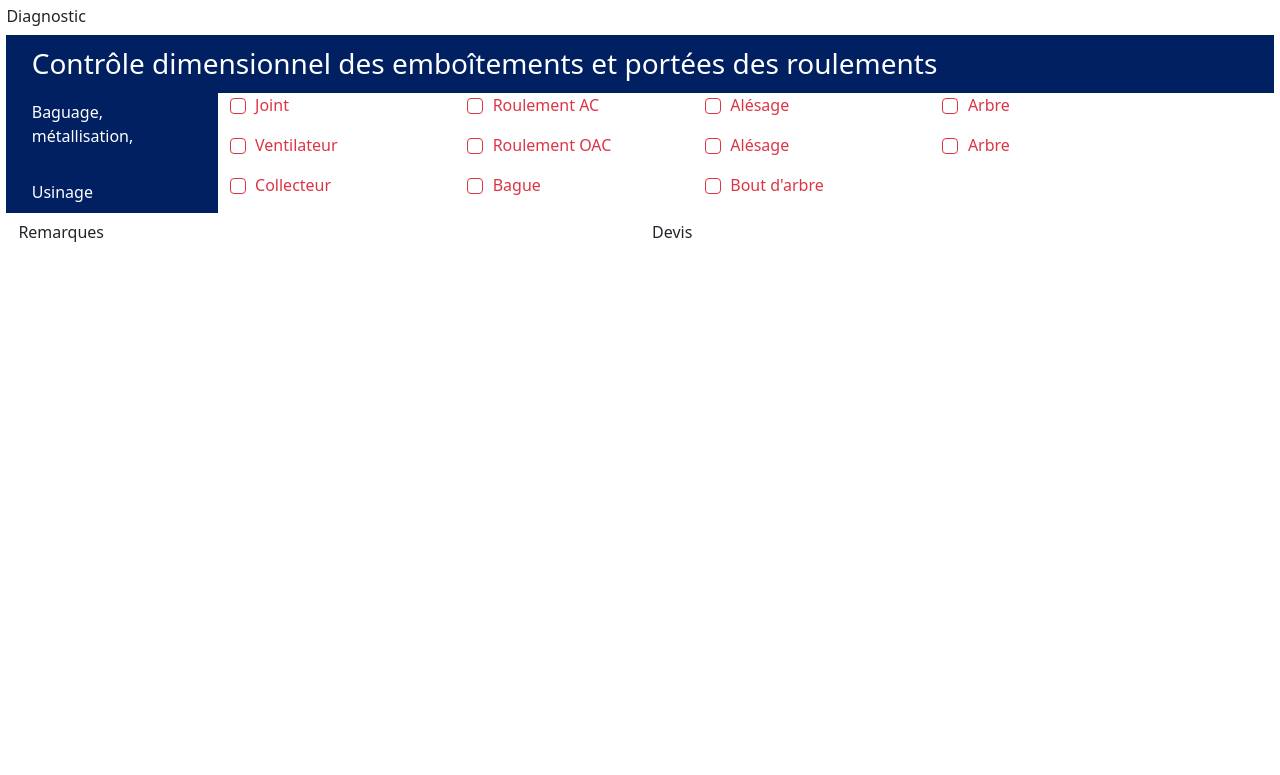
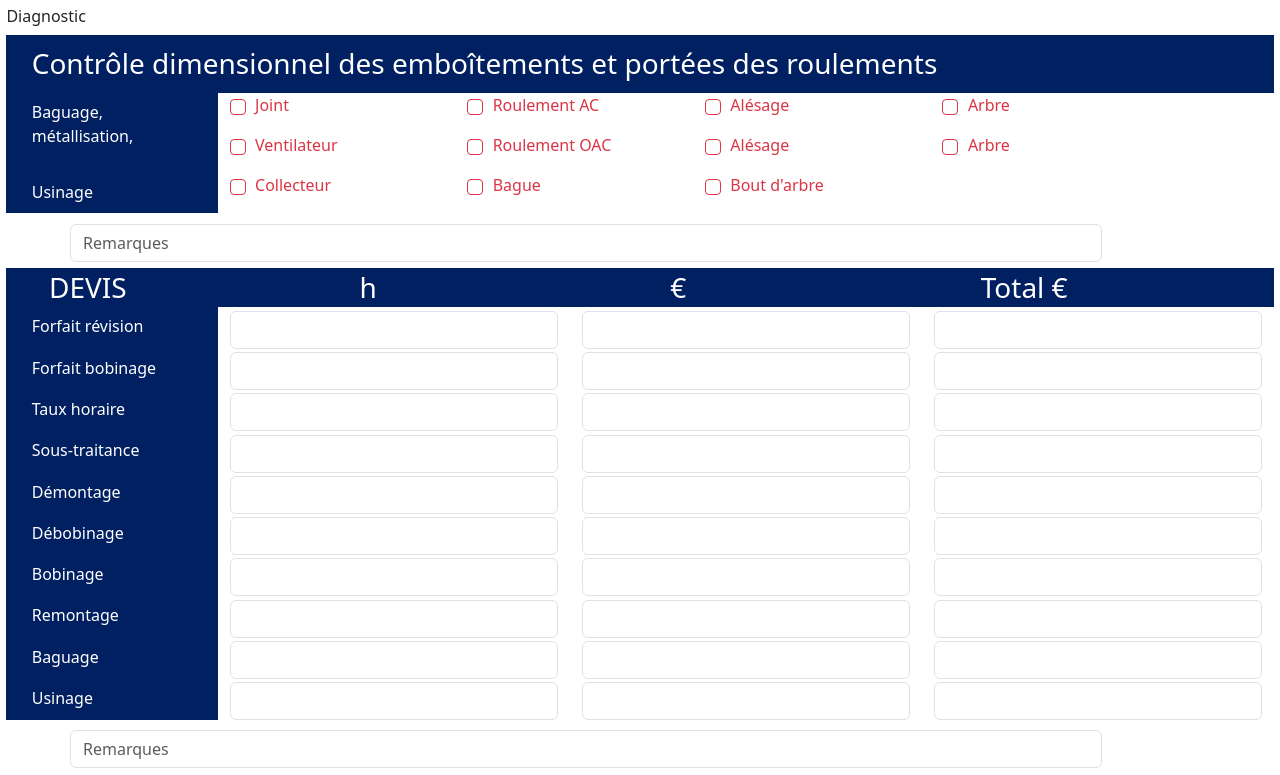
Before and after one commit to Mohamed-elg/PRI, an Angular app in the folder web/: page / in a window 1280 px wide. Shown: the part 680-1455 px from the top of the page. Before the commit the page ends 930 px from the top, so only its background shows below. Built offline with nearby package versions, Linux system fonts and the light colour scheme.

Commit message:
Creation quotation component and style modif

```diff
--- a/web/src/app/app.module.ts
+++ b/web/src/app/app.module.ts
@@ -8,6 +8,7 @@ import { EquipmentCharacteristicsComponent } from './equipment-characteristics/e
 import { TasksComponent } from './tasks/tasks.component';
 import { MechanicalSheetComponent } from './mechanical-sheet/mechanical-sheet.component';
 import { DimensionalInspectionComponent } from './dimensional-inspection/dimensional-inspection.component';
+import { QuotationComponent } from './quotation/quotation.component';
 
 @NgModule({
   declarations: [
@@ -16,7 +17,8 @@ import { DimensionalInspectionComponent } from './dimensional-inspection/dimensi
     EquipmentCharacteristicsComponent,
     TasksComponent,
     MechanicalSheetComponent,
-    DimensionalInspectionComponent
+    DimensionalInspectionComponent,
+    QuotationComponent
   ],
   imports: [
     BrowserModule,
--- a/web/src/app/dimensional-inspection/dimensional-inspection.component.css
+++ b/web/src/app/dimensional-inspection/dimensional-inspection.component.css
@@ -10,11 +10,8 @@ h3{
     margin: 0;
 }
 
-input {
+#comment {
     margin-top: 1%;
-}
-
-#comment {
     margin-left: 5%;
 }
 
--- a/web/src/app/dimensional-inspection/dimensional-inspection.component.html
+++ b/web/src/app/dimensional-inspection/dimensional-inspection.component.html
@@ -16,22 +16,22 @@
                     </div>
                     <div class="col">
                         <div class="form-check mb-3">
-                            <input type="checkbox" class="form-check-input" id="validationFormCheck1" required>
-                            <label class="form-check-label" for="validationFormCheck1">Roulement AC</label>
+                            <input type="checkbox" class="form-check-input" id="validationFormCheck2" required>
+                            <label class="form-check-label" for="validationFormCheck2">Roulement AC</label>
                             <div class="valid-feedback">OK</div>
                         </div>
                     </div>
                     <div class="col">
                         <div class="form-check mb-3">
-                            <input type="checkbox" class="form-check-input" id="validationFormCheck1" required>
-                            <label class="form-check-label" for="validationFormCheck1">Alésage</label>
+                            <input type="checkbox" class="form-check-input" id="validationFormCheck3" required>
+                            <label class="form-check-label" for="validationFormCheck3">Alésage</label>
                             <div class="valid-feedback">OK</div>
                         </div>
                     </div>
                     <div class="col">
                         <div class="form-check mb-3">
-                            <input type="checkbox" class="form-check-input" id="validationFormCheck1" required>
-                            <label class="form-check-label" for="validationFormCheck1">Arbre</label>
+                            <input type="checkbox" class="form-check-input" id="validationFormCheck4" required>
+                            <label class="form-check-label" for="validationFormCheck4">Arbre</label>
                             <div class="valid-feedback">OK</div>
                         </div>
                     </div>
@@ -41,29 +41,29 @@
                 <div class="row">
                     <div class="col">
                         <div class="form-check mb-3">
-                            <input type="checkbox" class="form-check-input" id="validationFormCheck1" required>
-                            <label class="form-check-label" for="validationFormCheck1">Ventilateur</label>
+                            <input type="checkbox" class="form-check-input" id="validationFormCheck5" required>
+                            <label class="form-check-label" for="validationFormCheck5">Ventilateur</label>
                             <div class="valid-feedback">OK</div>
                         </div>
                     </div>
                     <div class="col">
                         <div class="form-check mb-3">
-                            <input type="checkbox" class="form-check-input" id="validationFormCheck1" required>
-                            <label class="form-check-label" for="validationFormCheck1">Roulement OAC</label>
+                            <input type="checkbox" class="form-check-input" id="validationFormCheck6" required>
+                            <label class="form-check-label" for="validationFormCheck6">Roulement OAC</label>
                             <div class="valid-feedback">OK</div>
                         </div>
                     </div>
                     <div class="col">
                         <div class="form-check mb-3">
-                            <input type="checkbox" class="form-check-input" id="validationFormCheck1" required>
-                            <label class="form-check-label" for="validationFormCheck1">Alésage</label>
+                            <input type="checkbox" class="form-check-input" id="validationFormCheck7" required>
+                            <label class="form-check-label" for="validationFormCheck7">Alésage</label>
                             <div class="valid-feedback">OK</div>
                         </div>
                     </div>
                     <div class="col">
                         <div class="form-check mb-3">
-                            <input type="checkbox" class="form-check-input" id="validationFormCheck1" required>
-                            <label class="form-check-label" for="validationFormCheck1">Arbre</label>
+                            <input type="checkbox" class="form-check-input" id="validationFormCheck8" required>
+                            <label class="form-check-label" for="validationFormCheck8">Arbre</label>
                             <div class="valid-feedback">OK</div>
                         </div>
                     </div>
@@ -78,30 +78,34 @@
             <div class="row">
                 <div class="col">
                     <div class="form-check mb-3">
-                        <input type="checkbox" class="form-check-input" id="validationFormCheck1" required>
-                        <label class="form-check-label" for="validationFormCheck1">Collecteur</label>
+                        <input type="checkbox" class="form-check-input" id="validationFormCheck9" required>
+                        <label class="form-check-label" for="validationFormCheck9">Collecteur</label>
                         <div class="valid-feedback">OK</div>
                     </div>
                 </div>
                 <div class="col">
                     <div class="form-check mb-3">
-                        <input type="checkbox" class="form-check-input" id="validationFormCheck1" required>
-                        <label class="form-check-label" for="validationFormCheck1">Bague</label>
+                        <input type="checkbox" class="form-check-input" id="validationFormCheck10" required>
+                        <label class="form-check-label" for="validationFormCheck10">Bague</label>
                         <div class="valid-feedback">OK</div>
                     </div>
                 </div>
                 <div class="col">
                     <div class="form-check mb-3">
-                        <input type="checkbox" class="form-check-input" id="validationFormCheck1" required>
-                        <label class="form-check-label" for="validationFormCheck1">Bout d'arbre</label>
+                        <input type="checkbox" class="form-check-input" id="validationFormCheck11" required>
+                        <label class="form-check-label" for="validationFormCheck11">Bout d'arbre</label>
                         <div class="valid-feedback">OK</div>
                     </div>
                 </div>
                 <div class="col">
-
                 </div>
             </div>
         </form>
       </div>
     </div>
+    <div class="row">
+        <div class="col-sm-10">
+          <input type="text" class="form-control" placeholder="Remarques" id="comment">
+        </div>
+    </div>
   </form>
--- a/web/src/app/mechanical-sheet/mechanical-sheet.component.html
+++ b/web/src/app/mechanical-sheet/mechanical-sheet.component.html
@@ -25,10 +25,5 @@
     <dimensional-inspection></dimensional-inspection>
 </div>
 <div class="row">
-    <div class="col">
-        Remarques
-    </div>
-    <div class="col">
-        Devis
-    </div>
+    <quotation></quotation>
 </div>
--- /dev/null
+++ b/web/src/app/quotation/quotation.component.css
@@ -0,0 +1,19 @@
+label:not(.form-check-label), h3, legend, .head {
+    background-color: #012061;
+    color: #ffffff;
+    padding-left: 2%;
+}
+
+h3{
+    padding: 1%;
+    padding-left: 2%;
+    margin: 0;
+}
+
+input {
+    margin-top: 1%;
+}
+
+#comment {
+    margin-left: 5%;
+}
--- /dev/null
+++ b/web/src/app/quotation/quotation.component.html
@@ -0,0 +1,141 @@
+<form>
+    <div class="row head">
+        <div class="col">
+            <h3>DEVIS</h3>
+        </div>
+        <div class="col">
+            <h3>h</h3>
+        </div>
+        <div class="col">
+            <h3>€</h3>
+        </div>
+        <div class="col">
+            <h3>Total €</h3>
+        </div>
+    </div>
+    <div class="row">
+        <label for="inputBrand" class="col-sm-2 col-form-label">Forfait révision</label>
+        <div class="col">
+            <input type="text" class="form-control" id="inputOverhaulPackageH">
+        </div>
+        <div class="col">
+            <input type="text" class="form-control" id="inputOverhaulPackageEuro">
+        </div>
+        <div class="col">
+            <input type="text" class="form-control" id="inputOverhaulPackageTotalEuro">
+        </div>
+    </div>
+    <div class="row">
+        <label for="inputBrand" class="col-sm-2 col-form-label">Forfait bobinage</label>
+        <div class="col">
+            <input type="text" class="form-control" id="inputWindingPackageH">
+        </div>
+        <div class="col">
+            <input type="text" class="form-control" id="inputWindingPackageEuro">
+        </div>
+        <div class="col">
+            <input type="text" class="form-control" id="inputWindingPackageTotalEuro">
+        </div>
+    </div>
+    <div class="row">
+        <label for="inputBrand" class="col-sm-2 col-form-label">Taux horaire</label>
+        <div class="col">
+            <input type="text" class="form-control" id="inputHourlyRateH">
+        </div>
+        <div class="col">
+            <input type="text" class="form-control" id="inputHourlyRateEuro">
+        </div>
+        <div class="col">
+            <input type="text" class="form-control" id="inputHourlyRateTotalEuro">
+        </div>
+    </div>
+    <div class="row">
+        <label for="inputBrand" class="col-sm-2 col-form-label">Sous-traitance</label>
+        <div class="col">
+            <input type="text" class="form-control" id="inputOutsourcingH">
+        </div>
+        <div class="col">
+            <input type="text" class="form-control" id="inputOutsourcingEuro">
+        </div>
+        <div class="col">
+            <input type="text" class="form-control" id="inputOutsourcingTotalEuro">
+        </div>
+    </div>
+    <div class="row">
+        <label for="inputBrand" class="col-sm-2 col-form-label">Démontage</label>
+        <div class="col">
+            <input type="text" class="form-control" id="inputDisassemblyH">
+        </div>
+        <div class="col">
+            <input type="text" class="form-control" id="inputDisassemblyEuro">
+        </div>
+        <div class="col">
+            <input type="text" class="form-control" id="inputDisassemblyTotalEuro">
+        </div>
+    </div>
+    <div class="row">
+        <label for="inputBrand" class="col-sm-2 col-form-label">Débobinage</label>
+        <div class="col">
+            <input type="text" class="form-control" id="inputUnwindingH">
+        </div>
+        <div class="col">
+            <input type="text" class="form-control" id="inputUnwindingEuro">
+        </div>
+        <div class="col">
+            <input type="text" class="form-control" id="inputUnwindingTotalEuro">
+        </div>
+    </div>
+    <div class="row">
+        <label for="inputBrand" class="col-sm-2 col-form-label">Bobinage</label>
+        <div class="col">
+            <input type="text" class="form-control" id="inputWindingH">
+        </div>
+        <div class="col">
+            <input type="text" class="form-control" id="inputWindingEuro">
+        </div>
+        <div class="col">
+            <input type="text" class="form-control" id="inputWindingTotalEuro">
+        </div>
+    </div>
+    <div class="row">
+        <label for="inputBrand" class="col-sm-2 col-form-label">Remontage</label>
+        <div class="col">
+            <input type="text" class="form-control" id="inputRewindingH">
+        </div>
+        <div class="col">
+            <input type="text" class="form-control" id="inputRewindingEuro">
+        </div>
+        <div class="col">
+            <input type="text" class="form-control" id="inputRewindingTotalEuro">
+        </div>
+    </div>
+    <div class="row">
+        <label for="inputBrand" class="col-sm-2 col-form-label">Baguage</label>
+        <div class="col">
+            <input type="text" class="form-control" id="inputBandingH">
+        </div>
+        <div class="col">
+            <input type="text" class="form-control" id="inputBandingEuro">
+        </div>
+        <div class="col">
+            <input type="text" class="form-control" id="inputBandingTotalEuro">
+        </div>
+    </div>
+    <div class="row">
+        <label for="inputBrand" class="col-sm-2 col-form-label">Usinage</label>
+        <div class="col">
+            <input type="text" class="form-control" id="inputMachiningH">
+        </div>
+        <div class="col">
+            <input type="text" class="form-control" id="inputMachiningEuro">
+        </div>
+        <div class="col">
+            <input type="text" class="form-control" id="inputMachiningTotalEuro">
+        </div>
+    </div>
+    <div class="row">
+        <div class="col-sm-10">
+          <input type="text" class="form-control" placeholder="Remarques" id="comment">
+        </div>
+    </div>
+  </form>
```
Also changed, not shown: web/src/app/quotation/quotation.component.ts (added, +10 -0 lines), 1 other file (tests, documents, lock files or other folders).
